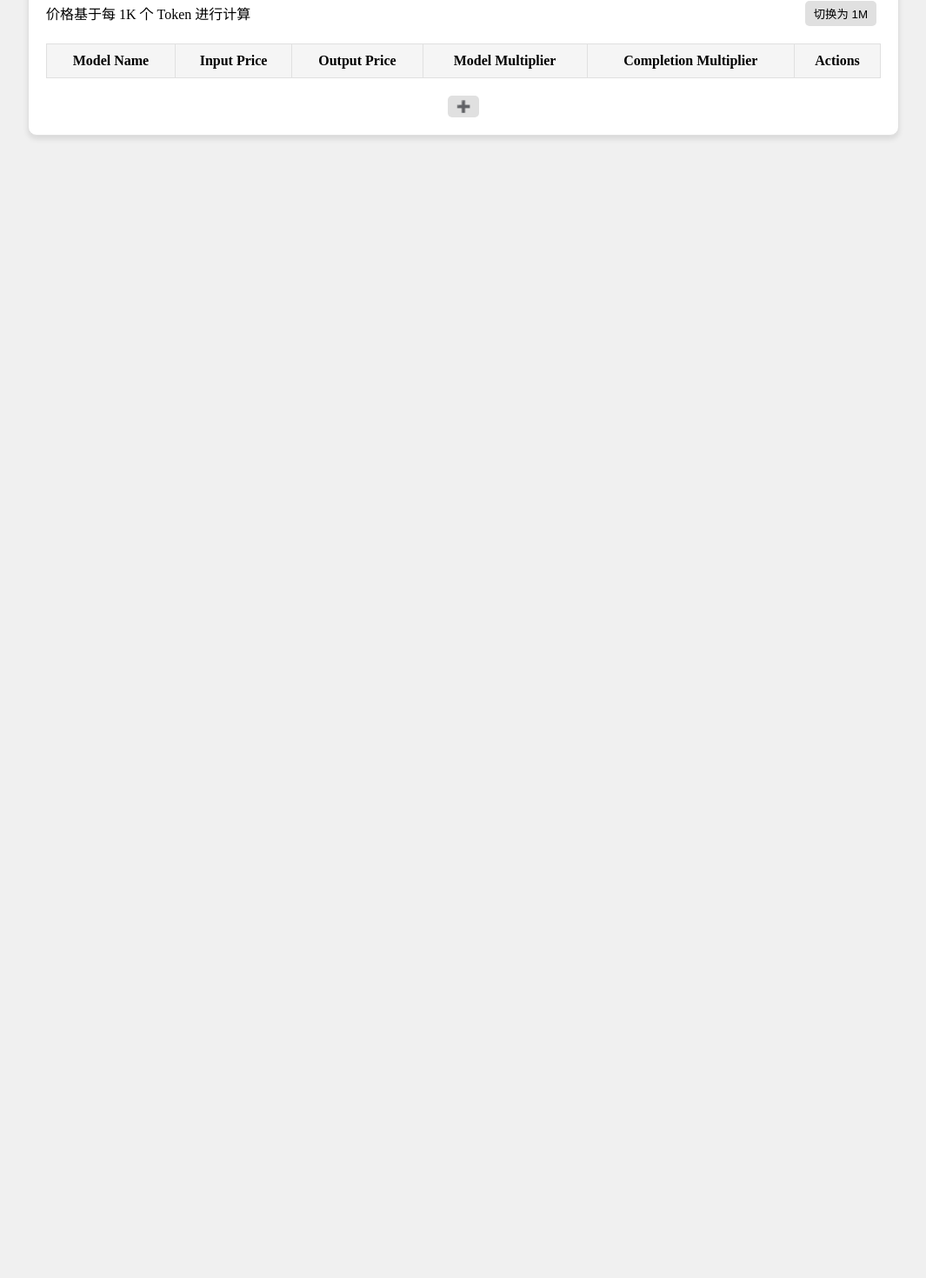
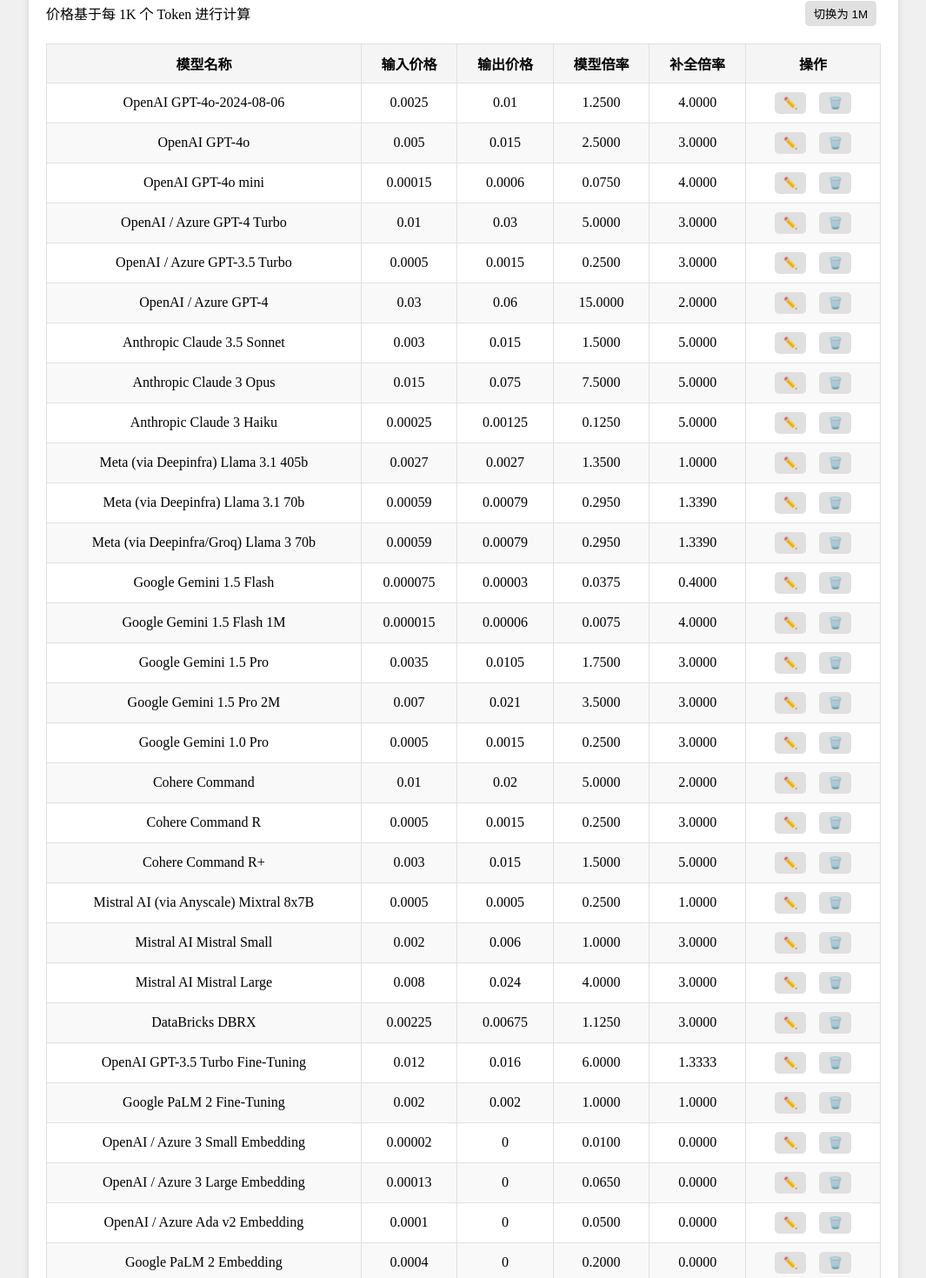
Before and after one commit to ShinChven/one-api-multiplier-calculator, a React (Vite) app in the folder app/: page / in a window 1280 px wide. Shown: the part 415-1885 px from the top of the page at 87% size, without its empty margins (107-1172 px from the left). Before the commit the page ends 800 px from the top, so only its background shows below. Built offline with nearby package versions, Linux system fonts and the light colour scheme.

Commit message:
feat: Add default data and improve UX
- Added default data for common models
- Calculations are now done on page load
- Improved input field display for prices
- Translated UI to Chinese

```diff
--- a/app/src/Calculator.tsx
+++ b/app/src/Calculator.tsx
@@ -1,5 +1,20 @@
 import React, { useState } from 'react';
 import './Calculator.css';
+import defaultData from './default-data';
+
+type RowData = {
+  modelName: string;
+  inputPrice: number;
+  outputPrice: number;
+  modelMultiplier: number;
+  completionMultiplier: number;
+  editing: boolean;
+  originalValues: {
+    modelName: string;
+    inputPrice: number;
+    outputPrice: number;
+  } | null;
+};
 
 function calculateMultipliers(inputPrice: number, outputPrice: number, isPerMillion: boolean) {
   if (isNaN(inputPrice) || isNaN(outputPrice)) {
@@ -23,31 +38,32 @@
 const Calculator: React.FC = () => {
   const localStorageKey = 'calculatorData';
   const [isPerMillion, setIsPerMillion] = useState(false); // 跟踪计算是每1k还是1M
-  const [rows, setRows] = useState<{
-    modelName: string;
-    inputPrice: number;
-    outputPrice: number;
-    modelMultiplier: number;
-    completionMultiplier: number;
-    editing: boolean;
-    originalValues: {
-      modelName: string;
-      inputPrice: number;
-      outputPrice: number;
-    } | null;
-  }[]>(() => {
+  const [rows, setRows] = useState<RowData[]>(() => {
     const storedData = localStorage.getItem(localStorageKey);
-    return storedData ? JSON.parse(storedData).map((row: any) => ({
+    if (!storedData) {
+      const initialData = defaultData.map((row: any) => {
+        const { modelMultiplier, completionMultiplier } = calculateMultipliers(row.inputPrice, row.outputPrice, isPerMillion);
+        return {
+          ...row,
+          modelMultiplier,
+          completionMultiplier,
+          originalValues: null
+        };
+      });
+      localStorage.setItem(localStorageKey, JSON.stringify(initialData));
+      return initialData;
+    }
+    return JSON.parse(storedData).map((row: any) => ({
       ...row,
       originalValues: row.editing ? {
         modelName: row.modelName,
         inputPrice: row.inputPrice,
         outputPrice: row.outputPrice,
       } : null
-    })) : [];
+    }));
   });
 
-  const convertPrices = (rows: any[], toMillion: boolean) => {
+  const convertPrices = (rows: RowData[], toMillion: boolean) => {
     const conversionFactor = toMillion ? 1000 : 0.001; // 在1k和1M Tokens之间转换价格
     return rows.map(row => ({
       ...row,
@@ -64,7 +80,15 @@
   };
 
   const addRow = () => {
-    setRows(prevRows => [...prevRows, { modelName: '', inputPrice: 0, outputPrice: 0, modelMultiplier: 0, completionMultiplier: 0, editing: true, originalValues: null }]);
+    setRows(prevRows => [...prevRows, {
+      modelName: '',
+      inputPrice: 0,
+      outputPrice: 0,
+      modelMultiplier: 0,
+      completionMultiplier: 0,
+      editing: true,
+      originalValues: null
+    }]);
   };
 
   const handleInputChange = (index: number, field: string, value: string) => {
@@ -155,12 +179,12 @@
         <table>
           <thead>
             <tr>
-              <th>Model Name</th>
-              <th>Input Price</th>
-              <th>Output Price</th>
-              <th>Model Multiplier</th>
-              <th>Completion Multiplier</th>
-              <th>Actions</th>
+              <th>模型名称</th>
+              <th>输入价格</th>
+              <th>输出价格</th>
+              <th>模型倍率</th>
+              <th>补全倍率</th>
+              <th>操作</th>
             </tr>
           </thead>
           <tbody>
@@ -185,7 +209,7 @@
                       onChange={(e) => handleInputChange(index, 'inputPrice', e.target.value)}
                     />
                   ) : (
-                    <span>{row.inputPrice.toFixed(2)}</span>
+                    <span>{row.inputPrice}</span>
                   )}
                 </td>
                 <td>
@@ -196,7 +220,7 @@
                       onChange={(e) => handleInputChange(index, 'outputPrice', e.target.value)}
                     />
                   ) : (
-                    <span>{row.outputPrice.toFixed(2)}</span>
+                    <span>{row.outputPrice}</span>
                   )}
                 </td>
                 <td>{row.modelMultiplier.toFixed(4)}</td>
--- /dev/null
+++ b/app/src/default-data.ts
@@ -0,0 +1,42 @@
+/**
+ * 默认数据
+ */
+const defaultData = [
+  { modelName: "OpenAI GPT-4o-2024-08-06", inputPrice: 0.0025, outputPrice: 0.01 },
+  { modelName: "OpenAI GPT-4o", inputPrice: 0.005, outputPrice: 0.015 },
+  { modelName: "OpenAI GPT-4o mini", inputPrice: 0.00015, outputPrice: 0.0006 },
+  { modelName: "OpenAI / Azure GPT-4 Turbo", inputPrice: 0.01, outputPrice: 0.03 },
+  { modelName: "OpenAI / Azure GPT-3.5 Turbo", inputPrice: 0.0005, outputPrice: 0.0015 },
+  { modelName: "OpenAI / Azure GPT-4", inputPrice: 0.03, outputPrice: 0.06 },
+  { modelName: "Anthropic Claude 3.5 Sonnet", inputPrice: 0.003, outputPrice: 0.015 },
+  { modelName: "Anthropic Claude 3 Opus", inputPrice: 0.015, outputPrice: 0.075 },
+  { modelName: "Anthropic Claude 3 Haiku", inputPrice: 0.00025, outputPrice: 0.00125 },
+  { modelName: "Meta (via Deepinfra) Llama 3.1 405b", inputPrice: 0.0027, outputPrice: 0.0027 },
+  { modelName: "Meta (via Deepinfra) Llama 3.1 70b", inputPrice: 0.00059, outputPrice: 0.00079 },
+  { modelName: "Meta (via Deepinfra/Groq) Llama 3 70b", inputPrice: 0.00059, outputPrice: 0.00079 },
+  { modelName: "Google Gemini 1.5 Flash", inputPrice: 0.000075, outputPrice: 0.00003 },
+  { modelName: "Google Gemini 1.5 Flash 1M", inputPrice: 0.000015, outputPrice: 0.00006 },
+  { modelName: "Google Gemini 1.5 Pro", inputPrice: 0.0035, outputPrice: 0.0105 },
+  { modelName: "Google Gemini 1.5 Pro 2M", inputPrice: 0.007, outputPrice: 0.021 },
+  { modelName: "Google Gemini 1.0 Pro", inputPrice: 0.0005, outputPrice: 0.0015 },
+  { modelName: "Cohere Command", inputPrice: 0.01, outputPrice: 0.02 },
+  { modelName: "Cohere Command R", inputPrice: 0.0005, outputPrice: 0.0015 },
+  { modelName: "Cohere Command R+", inputPrice: 0.003, outputPrice: 0.015 },
+  { modelName: "Mistral AI (via Anyscale) Mixtral 8x7B", inputPrice: 0.0005, outputPrice: 0.0005 },
+  { modelName: "Mistral AI Mistral Small", inputPrice: 0.002, outputPrice: 0.006 },
+  { modelName: "Mistral AI Mistral Large", inputPrice: 0.008, outputPrice: 0.024 },
+  { modelName: "DataBricks DBRX", inputPrice: 0.00225, outputPrice: 0.00675 },
+
+  // Fine-tuning models
+  { modelName: "OpenAI GPT-3.5 Turbo Fine-Tuning", inputPrice: 0.012, outputPrice: 0.016 },
+  { modelName: "Google PaLM 2 Fine-Tuning", inputPrice: 0.002, outputPrice: 0.002 },
+
+  // Embedding models
+  { modelName: "OpenAI / Azure 3 Small Embedding", inputPrice: 0.00002, outputPrice: 0.0000 },
+  { modelName: "OpenAI / Azure 3 Large Embedding", inputPrice: 0.00013, outputPrice: 0.0000 },
+  { modelName: "OpenAI / Azure Ada v2 Embedding", inputPrice: 0.0001, outputPrice: 0.0000 },
+  { modelName: "Google PaLM 2 Embedding", inputPrice: 0.0004, outputPrice: 0.0000 },
+  { modelName: "Cohere Embed v3.0", inputPrice: 0.0001, outputPrice: 0.0000 }
+];
+
+export default defaultData;
```
